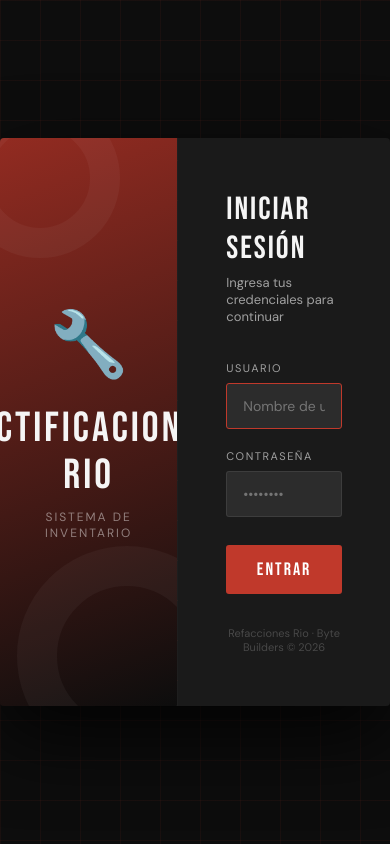
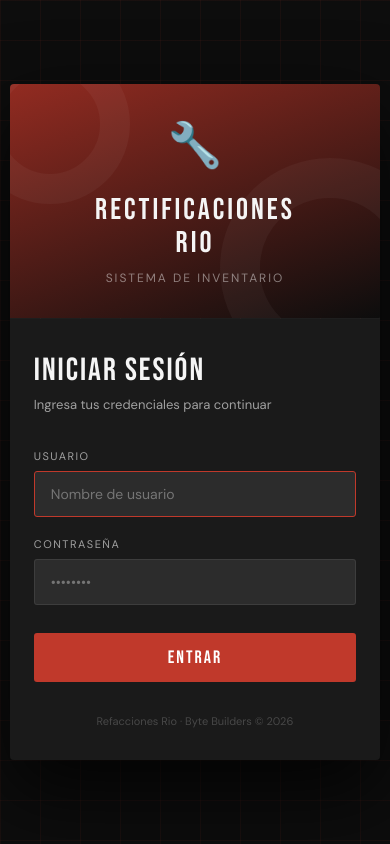
Before and after one commit to EvilEllie/Proyecto-Taller, a Flask app: page / in a window 390 px wide. Run offline with Flask 3, Linux system fonts and the light colour scheme.

Commit message:
Responsive login movil

```diff
--- a/templates/login.html
+++ b/templates/login.html
@@ -202,6 +202,29 @@
       color: rgba(255,255,255,0.2);
       margin-top: 32px;
     }
+
+    /* ── RESPONSIVE MÓVIL ── */
+    @media (max-width: 600px) {
+      .login-wrapper {
+        flex-direction: column;
+        width: 95vw;
+        min-height: auto;
+      }
+
+      .panel-left {
+        padding: 32px 24px;
+      }
+
+      .brand-icon { font-size: 44px; }
+      .brand-name { font-size: 30px; }
+
+      .divider-v { width: 100%; height: 1px; }
+
+      .panel-right {
+        padding: 32px 24px;
+      }
+    }
+
   </style>
 </head>
 <body>
```
